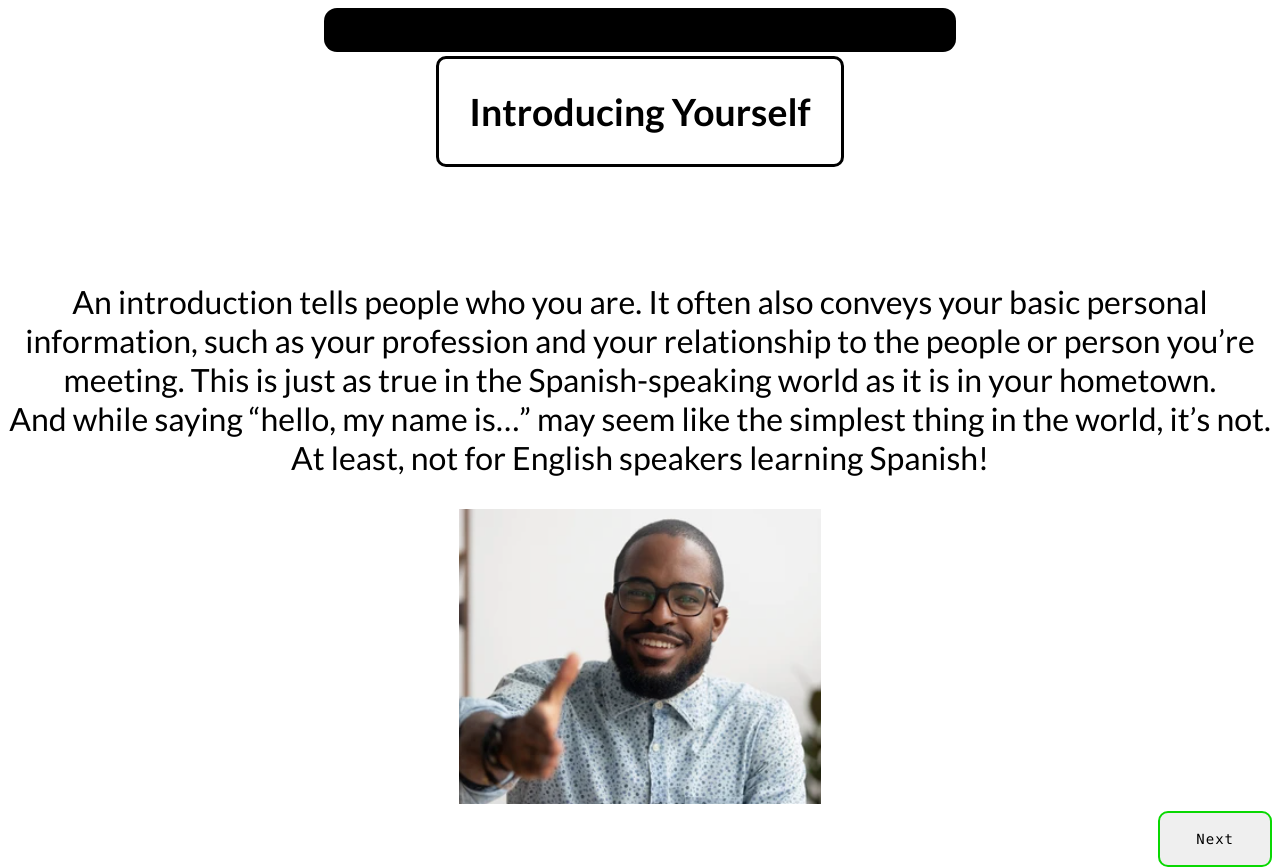
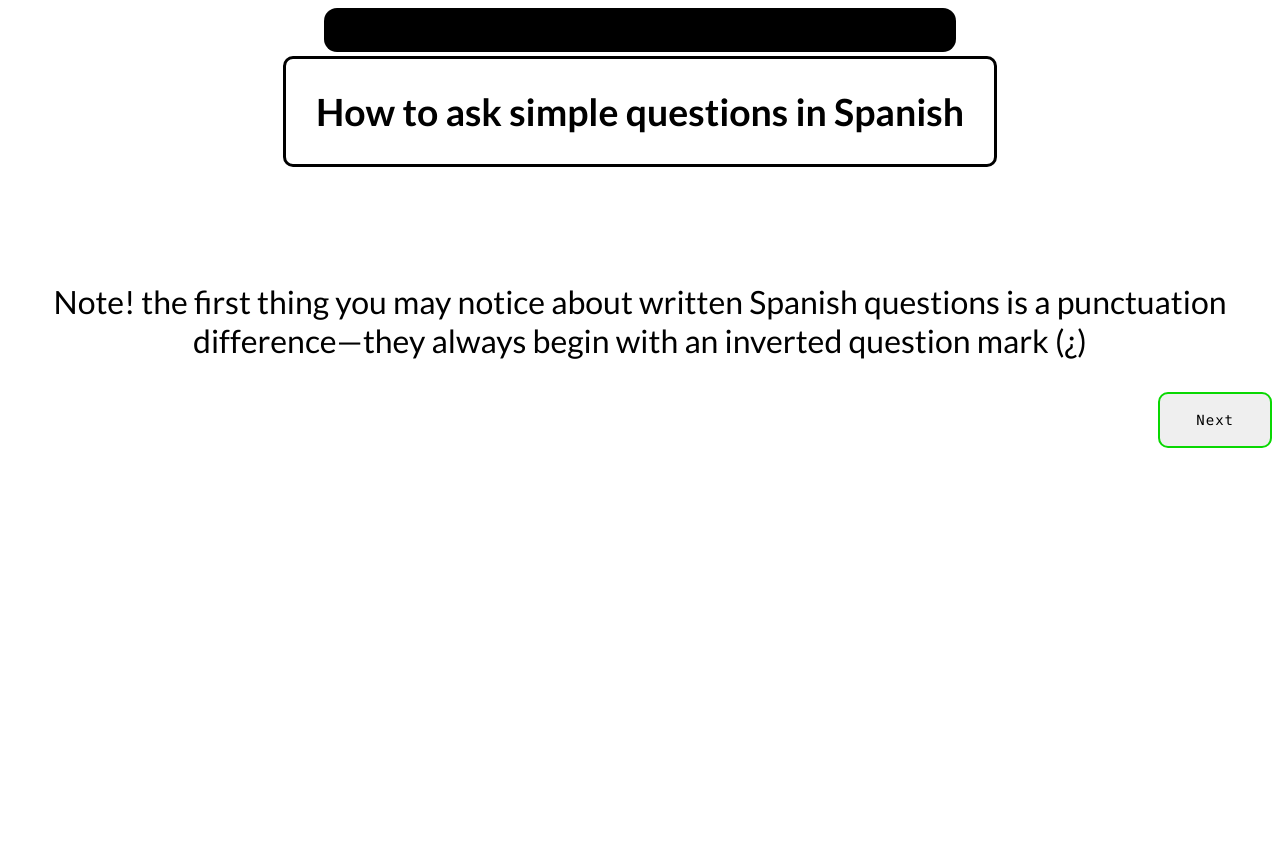
Before and after one commit to Shane-oo/language_Pro, a Flask app: page /learnSimpleQuestions/ in a window 1280 px wide. After the commit the page ends 448 px from the top, so only its background shows below. Run offline with Flask 2, Linux system fonts and the light colour scheme; some libraries are stand-ins or nearby versions.

Commit message:
startedQs

```diff
--- a/app/templates/learningQuizzes/learnSimpleQuestions.html
+++ b/app/templates/learningQuizzes/learnSimpleQuestions.html
@@ -25,71 +25,73 @@
     </div>
     <div class = "wordLearn">
         <div class = "content" id = "content-1" name = "content" style = "display: block;">
-       <h3><span class = "heading">Introducing Yourself</span></h3>
+       <h3><span class = "heading">How to ask simple questions in Spanish</span></h3>
         <br>
         <br>
         <p>
-            An introduction tells people who you are. It often also conveys your basic personal information,
-            such as your profession and your relationship to the people or person you’re meeting.
-            This is just as true in the Spanish-speaking world as it is in your hometown.
-            <br>
-            And while saying “hello, my name is…” may seem like the simplest thing in the world,
-             it’s not. At least, not for English speakers learning Spanish!
+           Note! the first thing you may notice about written Spanish questions
+        is a punctuation difference—they always begin with an inverted question mark (¿)
         </p>
 
-        <div class ="imageForIntroduceMod">
-            <img  src ="/static/images/IntroduceImage.png" alt="Man reaching for handshake"/>
-        </div>
+
         </div>
 
         <div class = "content"id = "content-2" name = "content" >
-            <h3><span class = "heading">My Name Is...</span></h3>
+            <h3><span class = "heading">Where? – ¿Dónde?</span></h3>
             <br>
-            <p> To say “my name is” in Spanish, you just need to say the word “Mi nombre es” followed by your name.
+            <p> ¿Dónde? is a fairly easy question word to use because it translates well from English question word ‘where?’.
+                <br>
+                For example:
+                <br>
+                English: Where are you?
             </p>
-            <br>
             <p>
-                <button class = "sayWord" onclick="myNameIs.play()">Mi nombre es</button>
+                <button class = "sayWord" onclick="whereAreYou.play()">¿Dónde estás?</button>
             </p>
         </div>
         <div class = "content"id = "content-3" name = "content" >
-            <h3><span class = "heading">Pleased To Meet You.</span></h3>
+            <h3><span class = "heading">When? – ¿Cuándo?</span></h3>
             <br>
-            <p>After the person responds, you may say, "Mucho gusto" or "MOOCH-oh GOOSE-toh."
-                The phrase means "much pleasure" or, less literally, "pleased to meet you."
+            <p>If you want to ask ‘when?’ something happened or is going to happen, then you’ll need the Spanish question ¿cuándo?
+                <br>
+                When are we leaving?
             </p>
             <p>
-                <br>
-                <button class = "sayWord" onclick="niceToMeetYou.play()">Mucho gusto</button>
+
+                <button class = "sayWord" onclick="whenAreWeLeave.play()">¿Cuándo nos vamos?</button>
             </p>
         </div>
         <div class = "content"id = "content-4" name = "content" >
-            <h3><span class = "heading">Introducing Others</span></h3>
+            <h3><span class = "heading">Who? – ¿Quién?</span></h3>
             <br>
-            <p>Sometimes you’ll be called upon to introduce others to a person or group.
+            <p>To ask ‘who?’ questions in Spanish, you can use ¿quién?
                 <br>
-                Just say Este Es "Name"
+                Who are you living with?
             </p>
             <p>
-                <br>
-                <button class = "sayWord" onclick="thisIs.play()">Este Es</button>
+
+                <button class = "sayWord" onclick="whoAreYouLivingWith.play()">¿Con quién vives?</button>
             </p>
-            <div class ="imageForIntroduceMod">
-                <img  src ="/static/images/friend.png" alt="Two Friends Travelling"/>
-            </div>
+
 
         </div>
         <div class = "content"id = "content-5" name = "content" >
-            <h3><span class = "heading">I Am From</span></h3>
+            <h3><span class = "heading">What? or Which? – ¿Qué?</span></h3>
             <br>
-            <p>So, where are you from? America? Europe? Africa? Asia?
-            Just stick the name of your country after the phrase "soy de".
+            <p>The Spanish question word ¿qué? can translate to the English question word ‘what?’ but it can
+                also translate to ‘which?’ depending on the context.
             <br>
-            For example soy de Australia
+            <br>
+            What is that?
             </p>
             <p>
-                <br>
-                <button class = "sayWord" onclick="iAmFromAus.play()">soy de Australia</button>
+
+                <button class = "sayWord" onclick="whatIsThat.play()">¿Qué es esto?</button>
+            </p>
+            Which movie do you want to watch?
+            <p>
+
+                <button class = "sayWord" onclick="whatMovie.play()">¿Qué película quieres ver?</button>
             </p>
         </div>
 
```
